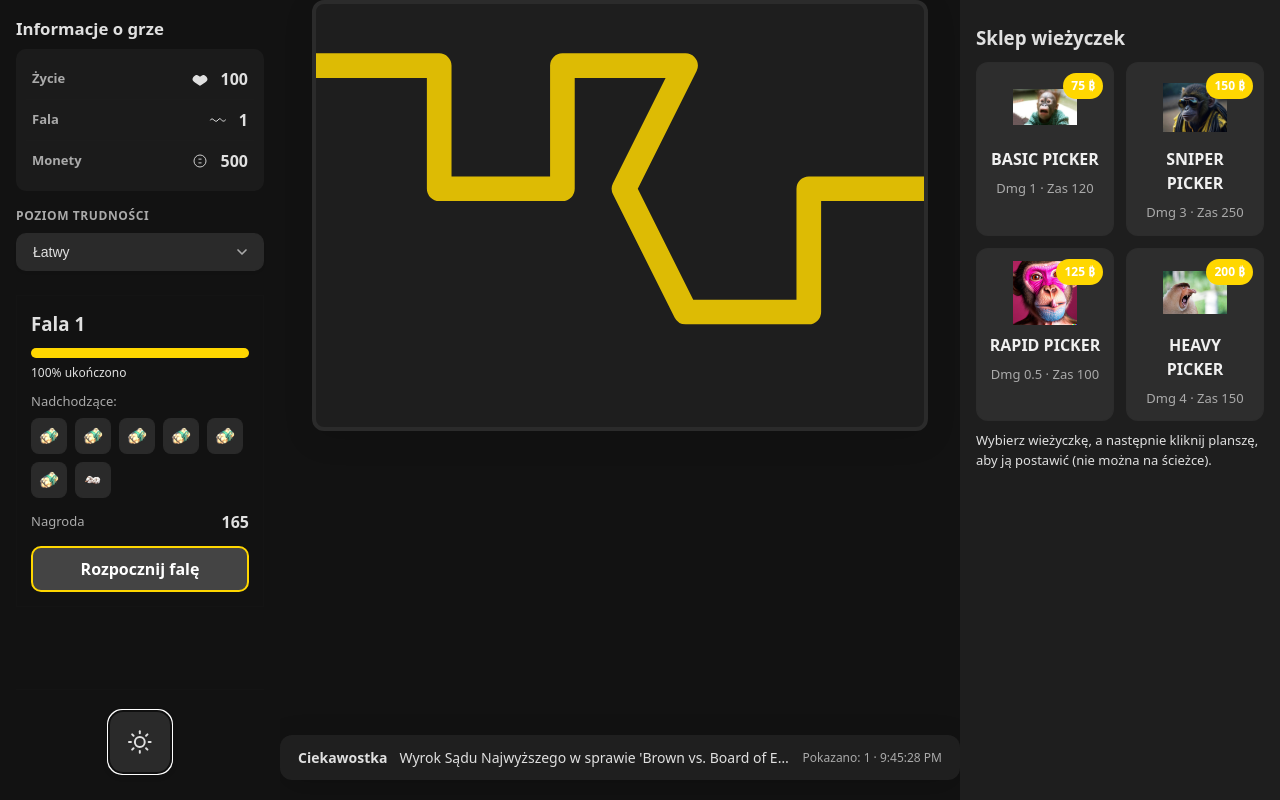
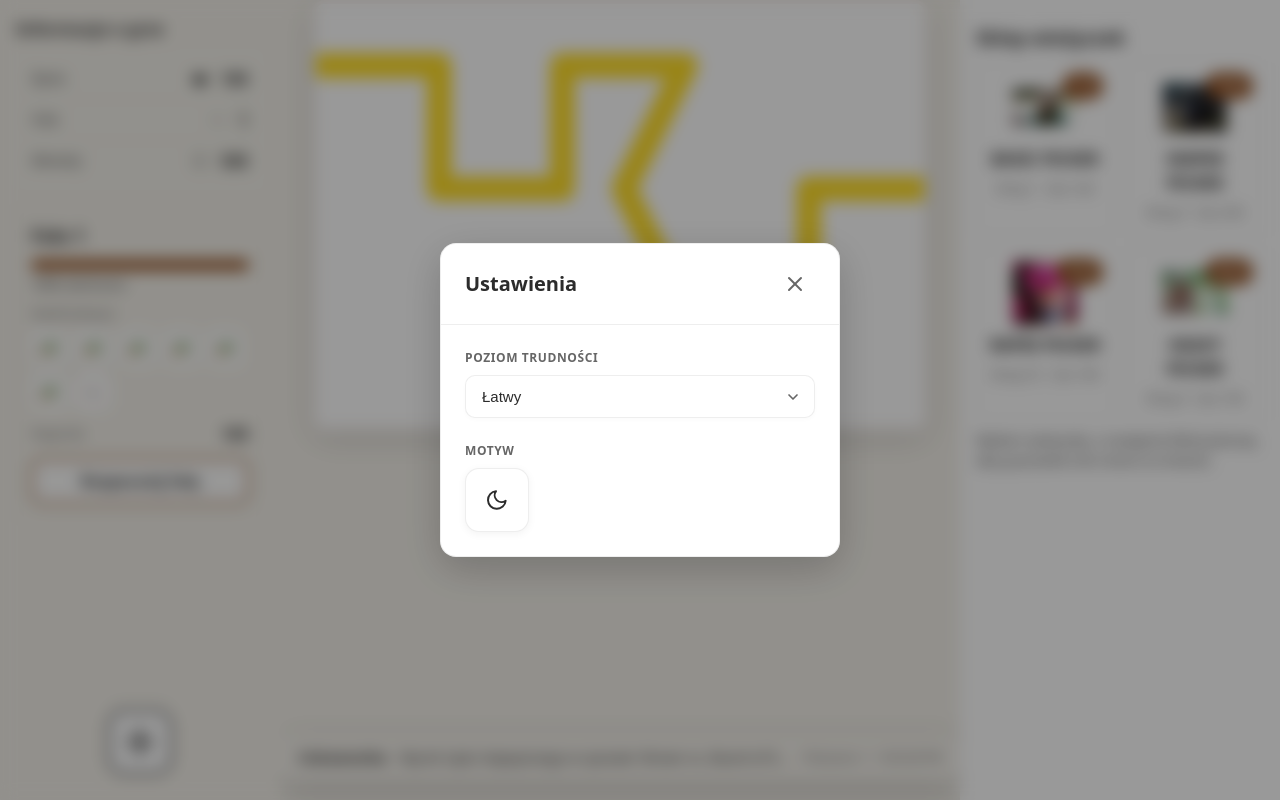
Before and after one commit to ASalek-Szkola/bawelna-app, a React (Vite) app: page / in a window 1280 px wide. Both pictures are taken after a click on the button "Ustawienia". Built offline with nearby package versions, Linux system fonts and the light colour scheme.

Commit message:
Separated settings panel

```diff
--- a/src/App.jsx
+++ b/src/App.jsx
@@ -8,6 +8,7 @@ import TowerShop from "./components/TowerPanel/TowerShop";
 import "./styles/layout.css";
 import Quiz from "./components/Quiz/Quiz";
 import QuizFacts from "./components/Quiz/QuizFacts";
+import SettingsMenu from "./components/Settings/SettingsMenu";
 import mapConfig from "./config/mapConfig.json";
 
 import useBoardScaling from "./hooks/useBoardScaling";
@@ -21,6 +22,7 @@ const App = () => {
   const boardScale = useBoardScaling();
 
   const [difficulty, setDifficulty] = useState("Easy");
+  const [isSettingsOpen, setIsSettingsOpen] = useState(false);
 
   // Headless game state/hooks
   const {
@@ -89,6 +91,16 @@ const App = () => {
     syncLoopState(enemies, waveActive, setWaveActive, clearEnemies);
   }, [enemies, waveActive, syncLoopState, setWaveActive, clearEnemies]);
 
+  const handleDifficultyChange = (newDifficulty) => {
+    setDifficulty(newDifficulty);
+    setWave(1);
+    setHealth(100);
+    setMoney(500);
+    setTowers([]);
+    clearEnemies();
+    setWaveActive(false);
+  };
+
   return (
     <div className={`app ${theme === "dark" ? "dark-theme" : "light-theme"}`}>
       <aside className="left-panel panel">
@@ -96,42 +108,6 @@ const App = () => {
           <GameInfo health={health} wave={wave} money={money} />
         </div>
         <div className="panel-section">
-          <div className="difficulty-select-wrapper">
-            <label htmlFor="difficulty-select">Poziom trudności</label>
-            <div className="custom-select-container">
-              <select
-                id="difficulty-select"
-                value={difficulty}
-                onChange={(e) => {
-                  setDifficulty(e.target.value);
-                  setWave(1);
-                  setHealth(100);
-                  setMoney(500);
-                  setTowers([]);
-                  clearEnemies();
-                  setWaveActive(false);
-                }}
-              >
-                <option value="Easy">Łatwy</option>
-                <option value="Normal">Normalny</option>
-                <option value="Hard">Trudny</option>
-              </select>
-              <div className="select-arrow" aria-hidden="true">
-                <svg
-                  viewBox="0 0 24 24"
-                  width="16"
-                  height="16"
-                  fill="none"
-                  stroke="currentColor"
-                  strokeWidth="2.5"
-                  strokeLinecap="round"
-                  strokeLinejoin="round"
-                >
-                  <polyline points="6 9 12 15 18 9"></polyline>
-                </svg>
-              </div>
-            </div>
-          </div>
           <WaveManager
             wave={wave}
             onStartWave={() => startWave(currentWaveData)} // Przekaż currentWaveData do startWave
@@ -143,15 +119,10 @@ const App = () => {
         </div>
         <div className="sidebar-footer">
           <button
-            className="theme-toggle"
-            onClick={() => setTheme((t) => (t === "dark" ? "light" : "dark"))}
-            title={
-              theme === "dark"
-                ? "Przełącz na tryb jasny"
-                : "Przełącz na tryb ciemny"
-            }
+            className="settings-btn"
+            onClick={() => setIsSettingsOpen(true)}
+            title="Ustawienia"
           >
-            {theme === "dark" ? (
             <svg
               xmlns="http://www.w3.org/2000/svg"
               width="24"
@@ -163,31 +134,9 @@ const App = () => {
               strokeLinecap="round"
               strokeLinejoin="round"
             >
-                <circle cx="12" cy="12" r="5" />
-                <line x1="12" y1="1" x2="12" y2="3" />
-                <line x1="12" y1="21" x2="12" y2="23" />
-                <line x1="4.22" y1="4.22" x2="5.64" y2="5.64" />
-                <line x1="18.36" y1="18.36" x2="19.78" y2="19.78" />
-                <line x1="1" y1="12" x2="3" y2="12" />
-                <line x1="21" y1="12" x2="23" y2="12" />
-                <line x1="4.22" y1="19.78" x2="5.64" y2="18.36" />
-                <line x1="18.36" y1="5.64" x2="19.78" y2="4.22" />
+              <circle cx="12" cy="12" r="3"></circle>
+              <path d="M19.4 15a1.65 1.65 0 0 0 .33 1.82l.06.06a2 2 0 0 1 0 2.83 2 2 0 0 1-2.83 0l-.06-.06a1.65 1.65 0 0 0-1.82-.33 1.65 1.65 0 0 0-1 1.51V21a2 2 0 0 1-2 2 2 2 0 0 1-2-2v-.09A1.65 1.65 0 0 0 9 19.4a1.65 1.65 0 0 0-1.82.33l-.06.06a2 2 0 0 1-2.83 0 2 2 0 0 1 0-2.83l.06-.06a1.65 1.65 0 0 0 .33-1.82 1.65 1.65 0 0 0-1.51-1H3a2 2 0 0 1-2-2 2 2 0 0 1 2-2h.09A1.65 1.65 0 0 0 4.6 9a1.65 1.65 0 0 0-.33-1.82l-.06-.06a2 2 0 0 1 0-2.83 2 2 0 0 1 2.83 0l.06.06a1.65 1.65 0 0 0 1.82.33H9a1.65 1.65 0 0 0 1-1.51V3a2 2 0 0 1 2-2 2 2 0 0 1 2 2v.09a1.65 1.65 0 0 0 1 1.51 1.65 1.65 0 0 0 1.82-.33l.06-.06a2 2 0 0 1 2.83 0 2 2 0 0 1 0 2.83l-.06.06a1.65 1.65 0 0 0-.33 1.82V9a1.65 1.65 0 0 0 1.51 1H21a2 2 0 0 1 2 2 2 2 0 0 1-2 2h-.09a1.65 1.65 0 0 0-1.51 1z"></path>
             </svg>
-            ) : (
-              <svg
-                xmlns="http://www.w3.org/2000/svg"
-                width="24"
-                height="24"
-                viewBox="0 0 24 24"
-                fill="none"
-                stroke="currentColor"
-                strokeWidth="2"
-                strokeLinecap="round"
-                strokeLinejoin="round"
-              >
-                <path d="M21 12.79A9 9 0 1 1 11.21 3 7 7 0 0 0 21 12.79z" />
-              </svg>
-            )}
           </button>
         </div>
       </aside>
@@ -260,6 +209,15 @@ const App = () => {
         baseReward={pendingWaveResult?.reward}
         onClose={handleQuizClose}
       />
+
+      <SettingsMenu
+        isOpen={isSettingsOpen}
+        onClose={() => setIsSettingsOpen(false)}
+        difficulty={difficulty}
+        onDifficultyChange={handleDifficultyChange}
+        theme={theme}
+        onThemeToggle={() => setTheme((t) => (t === "dark" ? "light" : "dark"))}
+      />
     </div>
   );
 };
--- /dev/null
+++ b/src/components/Settings/SettingsMenu.css
@@ -0,0 +1,183 @@
+/* SettingsMenu.css */
+
+.settings-overlay {
+  position: fixed;
+  top: 0;
+  left: 0;
+  width: 100vw;
+  height: 100vh;
+  background: rgba(0, 0, 0, 0.4);
+  backdrop-filter: blur(8px);
+  z-index: 1000;
+  display: flex;
+  justify-content: center;
+  align-items: center;
+  animation: overlayFadeIn 0.3s ease;
+}
+
+@keyframes overlayFadeIn {
+  from { opacity: 0; }
+  to { opacity: 1; }
+}
+
+.settings-modal {
+  background-color: var(--bg-panel);
+  border: 1px solid var(--border-ui);
+  border-radius: 16px;
+  width: 90%;
+  max-width: 400px;
+  box-shadow: 0 12px 40px rgba(0, 0, 0, 0.2);
+  display: flex;
+  flex-direction: column;
+  overflow: hidden;
+  animation: modalPopIn 0.3s cubic-bezier(0.175, 0.885, 0.32, 1.275);
+}
+
+@keyframes modalPopIn {
+  from { opacity: 0; transform: scale(0.9); }
+  to { opacity: 1; transform: scale(1); }
+}
+
+.settings-header {
+  display: flex;
+  justify-content: space-between;
+  align-items: center;
+  padding: 20px 24px;
+  border-bottom: 1px solid var(--border-ui);
+}
+
+.settings-header h2 {
+  margin: 0;
+  font-size: 20px;
+  color: var(--text);
+  font-weight: 600;
+}
+
+.close-btn {
+  background: none;
+  border: none;
+  color: var(--text-muted);
+  cursor: pointer;
+  display: flex;
+  align-items: center;
+  justify-content: center;
+  padding: 8px;
+  border-radius: 50%;
+  transition: all 0.2s ease;
+}
+
+.close-btn:hover {
+  background: var(--bg-hover);
+  color: var(--text);
+  transform: rotate(90deg);
+}
+
+.settings-content {
+  padding: 24px;
+  display: flex;
+  flex-direction: column;
+  gap: 24px;
+}
+
+/* From layout.css */
+.settings-section {
+  display: flex;
+  flex-direction: column;
+  gap: 8px;
+}
+
+.settings-section label {
+  font-size: 12px;
+  font-weight: 600;
+  text-transform: uppercase;
+  letter-spacing: 0.05em;
+  color: var(--text-muted);
+}
+
+.custom-select-container {
+  position: relative;
+  width: 100%;
+}
+
+.custom-select-container select {
+  width: 100%;
+  padding: 12px 16px;
+  padding-right: 40px;
+  border-radius: 10px;
+  border: 1px solid var(--border-ui);
+  background: var(--bg-card);
+  color: var(--text);
+  font-size: 15px;
+  font-weight: 500;
+  appearance: none;
+  cursor: pointer;
+  transition: all 0.2s ease;
+  box-shadow: 0 2px 4px rgba(0,0,0,0.02);
+}
+
+.custom-select-container select:hover {
+  border-color: var(--accent);
+  box-shadow: 0 4px 8px rgba(0,0,0,0.05);
+}
+
+.custom-select-container select:focus {
+  outline: none;
+  border-color: var(--accent);
+  box-shadow: 0 0 0 3px rgba(var(--accent-rgb, 139, 69, 19), 0.1);
+}
+
+.select-arrow {
+  position: absolute;
+  right: 14px;
+  top: 50%;
+  transform: translateY(-50%);
+  pointer-events: none;
+  color: var(--text-muted);
+  display: flex;
+  align-items: center;
+  transition: transform 0.2s ease;
+}
+
+.custom-select-container select:focus + .select-arrow {
+  transform: translateY(-50%) rotate(180deg);
+  color: var(--accent);
+}
+
+.theme-toggle-wrapper {
+  display: flex;
+  justify-content: flex-start;
+}
+
+.theme-toggle {
+  width: 64px;
+  height: 64px;
+  display: flex;
+  align-items: center;
+  justify-content: center;
+  border-radius: 14px;
+  border: 1px solid var(--border-ui);
+  background: var(--bg-card);
+  color: var(--text);
+  cursor: pointer;
+  transition: all 0.3s cubic-bezier(0.4, 0, 0.2, 1);
+  box-shadow: 0 2px 8px rgba(0,0,0,0.05);
+}
+
+.theme-toggle:hover {
+  transform: translateY(-2px);
+  box-shadow: 0 6px 16px rgba(0,0,0,0.12);
+  border-color: var(--accent);
+  color: var(--accent);
+}
+
+.theme-toggle:active {
+  transform: translateY(0);
+}
+
+.theme-toggle svg {
+  transition: all 0.4s cubic-bezier(0.34, 1.56, 0.64, 1);
+}
+
+.theme-toggle:hover svg {
+  transform: rotate(15deg) scale(1.1);
+}
--- /dev/null
+++ b/src/components/Settings/SettingsMenu.jsx
@@ -0,0 +1,75 @@
+import React from 'react';
+import './SettingsMenu.css';
+
+const SettingsMenu = ({ isOpen, onClose, difficulty, onDifficultyChange, theme, onThemeToggle }) => {
+  if (!isOpen) return null;
+
+  return (
+    <div className="settings-overlay" onClick={onClose}>
+      <div className="settings-modal" onClick={e => e.stopPropagation()}>
+        <div className="settings-header">
+          <h2>Ustawienia</h2>
+          <button className="close-btn" onClick={onClose} aria-label="Zamknij" title="Zamknij">
+            <svg viewBox="0 0 24 24" width="24" height="24" fill="none" stroke="currentColor" strokeWidth="2" strokeLinecap="round" strokeLinejoin="round">
+              <line x1="18" y1="6" x2="6" y2="18"></line>
+              <line x1="6" y1="6" x2="18" y2="18"></line>
+            </svg>
+          </button>
+        </div>
+
+        <div className="settings-content">
+          <div className="settings-section">
+            <label htmlFor="difficulty-select">Poziom trudności</label>
+            <div className="custom-select-container">
+              <select
+                id="difficulty-select"
+                value={difficulty}
+                onChange={(e) => onDifficultyChange(e.target.value)}
+              >
+                <option value="Easy">Łatwy</option>
+                <option value="Normal">Normalny</option>
+                <option value="Hard">Trudny</option>
+              </select>
+              <div className="select-arrow" aria-hidden="true">
+                <svg viewBox="0 0 24 24" width="16" height="16" fill="none" stroke="currentColor" strokeWidth="2.5" strokeLinecap="round" strokeLinejoin="round">
+                  <polyline points="6 9 12 15 18 9"></polyline>
+                </svg>
+              </div>
+            </div>
+          </div>
+
+          <div className="settings-section">
+            <label>Motyw</label>
+            <div className="theme-toggle-wrapper">
+              <button
+                className="theme-toggle"
+                onClick={onThemeToggle}
+                title={theme === "dark" ? "Przełącz na tryb jasny" : "Przełącz na tryb ciemny"}
+              >
+                {theme === "dark" ? (
+                  <svg xmlns="http://www.w3.org/2000/svg" width="24" height="24" viewBox="0 0 24 24" fill="none" stroke="currentColor" strokeWidth="2" strokeLinecap="round" strokeLinejoin="round">
+                    <circle cx="12" cy="12" r="5" />
+                    <line x1="12" y1="1" x2="12" y2="3" />
+                    <line x1="12" y1="21" x2="12" y2="23" />
+                    <line x1="4.22" y1="4.22" x2="5.64" y2="5.64" />
+                    <line x1="18.36" y1="18.36" x2="19.78" y2="19.78" />
+                    <line x1="1" y1="12" x2="3" y2="12" />
+                    <line x1="21" y1="12" x2="23" y2="12" />
+                    <line x1="4.22" y1="19.78" x2="5.64" y2="18.36" />
+                    <line x1="18.36" y1="5.64" x2="19.78" y2="4.22" />
+                  </svg>
+                ) : (
+                  <svg xmlns="http://www.w3.org/2000/svg" width="24" height="24" viewBox="0 0 24 24" fill="none" stroke="currentColor" strokeWidth="2" strokeLinecap="round" strokeLinejoin="round">
+                    <path d="M21 12.79A9 9 0 1 1 11.21 3 7 7 0 0 0 21 12.79z" />
+                  </svg>
+                )}
+              </button>
+            </div>
+          </div>
+        </div>
+      </div>
+    </div>
+  );
+};
+
+export default SettingsMenu;
--- a/src/styles/layout.css
+++ b/src/styles/layout.css
@@ -55,7 +55,7 @@
   border-top: 1px solid var(--border-ui);
 }
 
-.theme-toggle {
+.settings-btn {
   width: 64px;
   height: 64px;
   display: flex;
@@ -70,88 +70,25 @@
   box-shadow: 0 2px 8px rgba(0,0,0,0.05);
 }
 
-.theme-toggle:hover {
+.settings-btn:hover {
   transform: translateY(-2px);
   box-shadow: 0 6px 16px rgba(0,0,0,0.12);
   border-color: var(--accent);
   color: var(--accent);
 }
 
-.theme-toggle:active {
+.settings-btn:active {
   transform: translateY(0);
 }
 
-.theme-toggle svg {
+.settings-btn svg {
   transition: all 0.4s cubic-bezier(0.34, 1.56, 0.64, 1);
 }
 
-.theme-toggle:hover svg {
-  transform: rotate(15deg) scale(1.1);
+.settings-btn:hover svg {
+  transform: rotate(45deg) scale(1.1);
 }
 
-.difficulty-select-wrapper {
-  margin-bottom: 24px;
-  display: flex;
-  flex-direction: column;
-  gap: 8px;
-}
-
-.difficulty-select-wrapper label {
-  font-size: 12px;
-  font-weight: 600;
-  text-transform: uppercase;
-  letter-spacing: 0.05em;
-  color: var(--text-muted);
-}
-
-.custom-select-container {
-  position: relative;
-  width: 100%;
-}
-
-.custom-select-container select {
-  width: 100%;
-  padding: 10px 16px;
-  padding-right: 40px;
-  border-radius: 10px;
-  border: 1px solid var(--border-ui);
-  background: var(--bg-card);
-  color: var(--text);
-  font-size: 14px;
-  font-weight: 500;
-  appearance: none;
-  cursor: pointer;
-  transition: all 0.2s ease;
-  box-shadow: 0 2px 4px rgba(0,0,0,0.02);
-}
-
-.custom-select-container select:hover {
-  border-color: var(--accent);
-  box-shadow: 0 4px 8px rgba(0,0,0,0.05);
-}
-
-.custom-select-container select:focus {
-  outline: none;
-  border-color: var(--accent);
-  box-shadow: 0 0 0 3px rgba(var(--accent-rgb, 139, 69, 19), 0.1);
-}
-
-.select-arrow {
-  position: absolute;
-  right: 14px;
-  top: 50%;
-  transform: translateY(-50%);
-  pointer-events: none;
-  color: var(--text-muted);
-  display: flex;
-  align-items: center;
-  transition: transform 0.2s ease;
-}
-
-.custom-select-container select:focus + .select-arrow {
-  transform: translateY(-50%) rotate(180deg);
-  color: var(--accent);
-}
 
 @media (max-width: 1024px) {
   .app { flex-direction: column; overflow-y: auto; height: auto; min-height: 100vh; }
```
Lines whose indentation alone changed are shown as unchanged.
